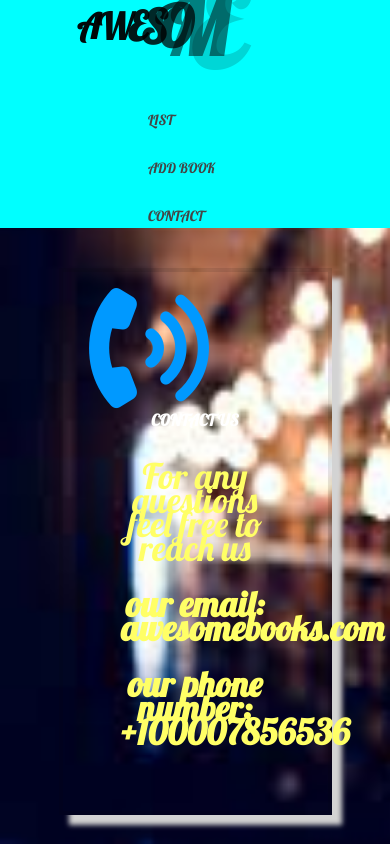
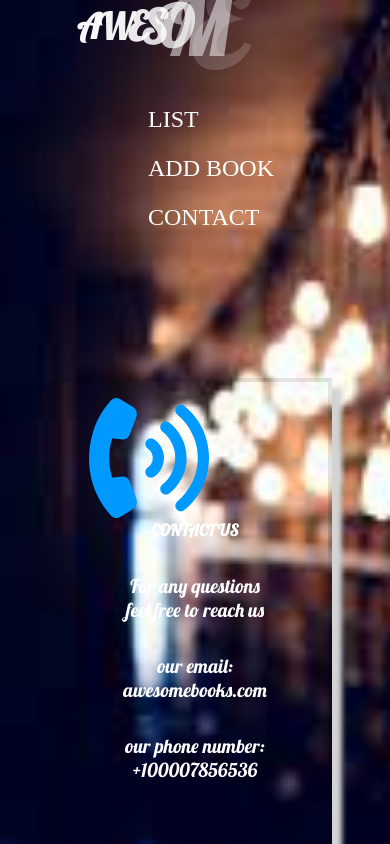
Before and after one commit to Bria222/awesome-books-app, a website: page index.html in a window 390 px wide. Both pictures are taken after a click on the link "CONTACT". Drawn offline with nearby package versions, Linux system fonts and the light colour scheme.

Commit message:
made contact section and footer responsive and reduced font size at breakpoint

```diff
--- a/style.css
+++ b/style.css
@@ -251,6 +251,21 @@ nav a:hover::before {
 
 /* responsive css */
 @media only screen and (max-width: 768px) {
+  header {
+    background: transparent;
+    height: 40%;
+  }
+
+  nav a {
+    color: white;
+    font-size: 1.5rem;
+    font-family: normal;
+  }
+
+  .ml2 {
+    color: white;
+  }
+
   .container {
     width: 70vw;
     margin: 40px auto;
@@ -283,4 +298,25 @@ nav a:hover::before {
     text-align: center;
     color: var(--color-white);
   }
+
+  .footer p {
+    color: var(--pretty);
+    margin-right: 0.2rem;
+    font-weight: bold;
+    font-size: 1.5rem;
+  }
+
+  .contact-text {
+    text-align: center;
+    margin: 2rem;
+    font-size: 1.2rem;
+    color: white;
+  }
+
+  .contact-list {
+    text-align: center;
+    list-style-type: none;
+    font-size: 1rem;
+    font-weight: 400;
+  }
 }
```
